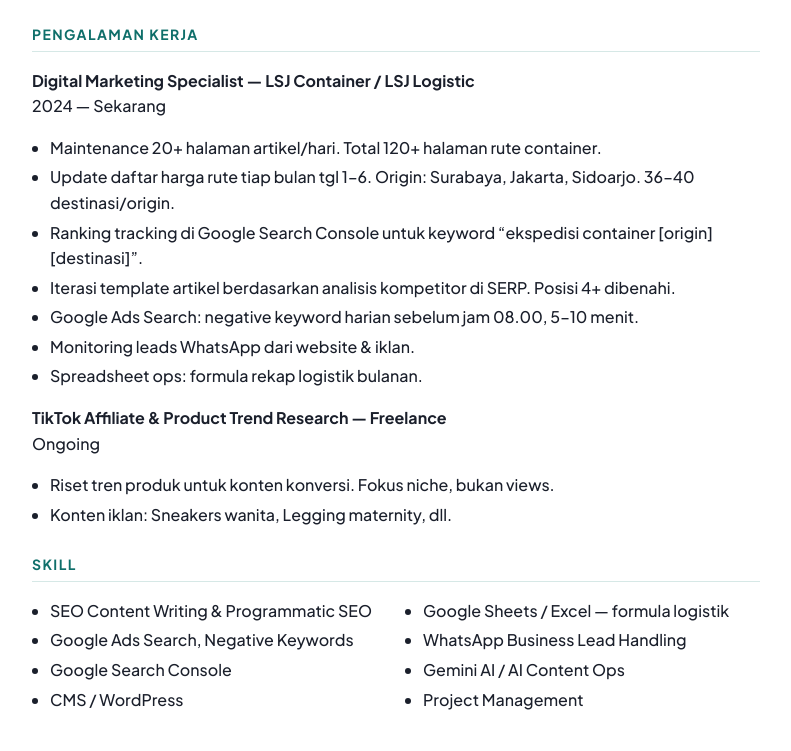
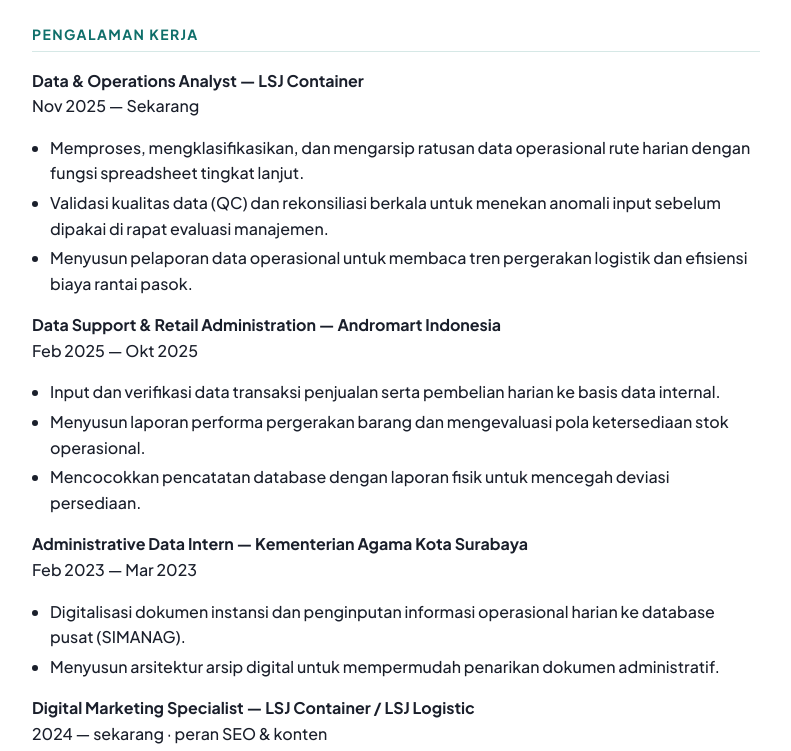
Before and after one commit to royrafi/royrafi.github.io, a plain HTML site: page cv.html in a window 1280 px wide. Shown: the part 312-1063 px from the top of the page, without its empty margins (244-1035 px from the left). Drawn offline with Linux system fonts and the light colour scheme.

Commit message:
Bersihkan index.html: hapus modal login palsu, tombol jadi link portofolio. cv.html: isi pendidikan S1 UINSA + 3 sertifikasi, tambah 3 riwayat kerja

```diff
--- a/cv.html
+++ b/cv.html
@@ -43,7 +43,27 @@ li{margin-bottom:4px}
   <p>Digital Marketing Specialist dengan fokus SEO Content Ops untuk industri logistik. Maintenance 120+ halaman rute ekspedisi container, update harga bulanan, tracking ranking GSC, dan Google Ads hygiene harian. Kuat di spreadsheet ops, rekap data, dan project management content.</p>
 
   <h2>Pengalaman Kerja</h2>
-  <p><b>Digital Marketing Specialist — LSJ Container / LSJ Logistic</b><br>2024 — Sekarang</p>
+  <p><b>Data &amp; Operations Analyst — LSJ Container</b><br>Nov 2025 — Sekarang</p>
+  <ul>
+    <li>Memproses, mengklasifikasikan, dan mengarsip ratusan data operasional rute harian dengan fungsi spreadsheet tingkat lanjut.</li>
+    <li>Validasi kualitas data (QC) dan rekonsiliasi berkala untuk menekan anomali input sebelum dipakai di rapat evaluasi manajemen.</li>
+    <li>Menyusun pelaporan data operasional untuk membaca tren pergerakan logistik dan efisiensi biaya rantai pasok.</li>
+  </ul>
+
+  <p><b>Data Support &amp; Retail Administration — Andromart Indonesia</b><br>Feb 2025 — Okt 2025</p>
+  <ul>
+    <li>Input dan verifikasi data transaksi penjualan serta pembelian harian ke basis data internal.</li>
+    <li>Menyusun laporan performa pergerakan barang dan mengevaluasi pola ketersediaan stok operasional.</li>
+    <li>Mencocokkan pencatatan database dengan laporan fisik untuk mencegah deviasi persediaan.</li>
+  </ul>
+
+  <p><b>Administrative Data Intern — Kementerian Agama Kota Surabaya</b><br>Feb 2023 — Mar 2023</p>
+  <ul>
+    <li>Digitalisasi dokumen instansi dan penginputan informasi operasional harian ke database pusat (SIMANAG).</li>
+    <li>Menyusun arsitektur arsip digital untuk mempermudah penarikan dokumen administratif.</li>
+  </ul>
+
+  <p><b>Digital Marketing Specialist — LSJ Container / LSJ Logistic</b><br>2024 — sekarang · peran SEO &amp; konten</p>
   <ul>
     <li>Maintenance 20+ halaman artikel/hari. Total 120+ halaman rute container.</li>
     <li>Update daftar harga rute tiap bulan tgl 1–6. Origin: Surabaya, Jakarta, Sidoarjo. 36–40 destinasi/origin.</li>
@@ -85,7 +105,9 @@ li{margin-bottom:4px}
   </ul>
 
   <h2>Pendidikan & Info</h2>
-  <p>Detail pendidikan / sertifikasi — silakan isi di sini.<br>
+  <p><b>S1 Sistem Informasi</b> — Universitas Islam Negeri (UIN) Sunan Ampel Surabaya, lulus 2024.</p>
+  <p style="margin-top:6px"><b>Sertifikasi:</b> Excel Accounting (DSAREA) · Aplikasi Perkantoran (BNSP) · Operator Komputer Muda (LSP-UINSA).</p>
+  <p style="margin-top:6px">
   Bahasa: Indonesia (native), English<br>
   Open to: Remote / Hybrid / On-site Jawa Timur</p>
 
```
Also changed, not shown: index.html (+2 -5 lines).
